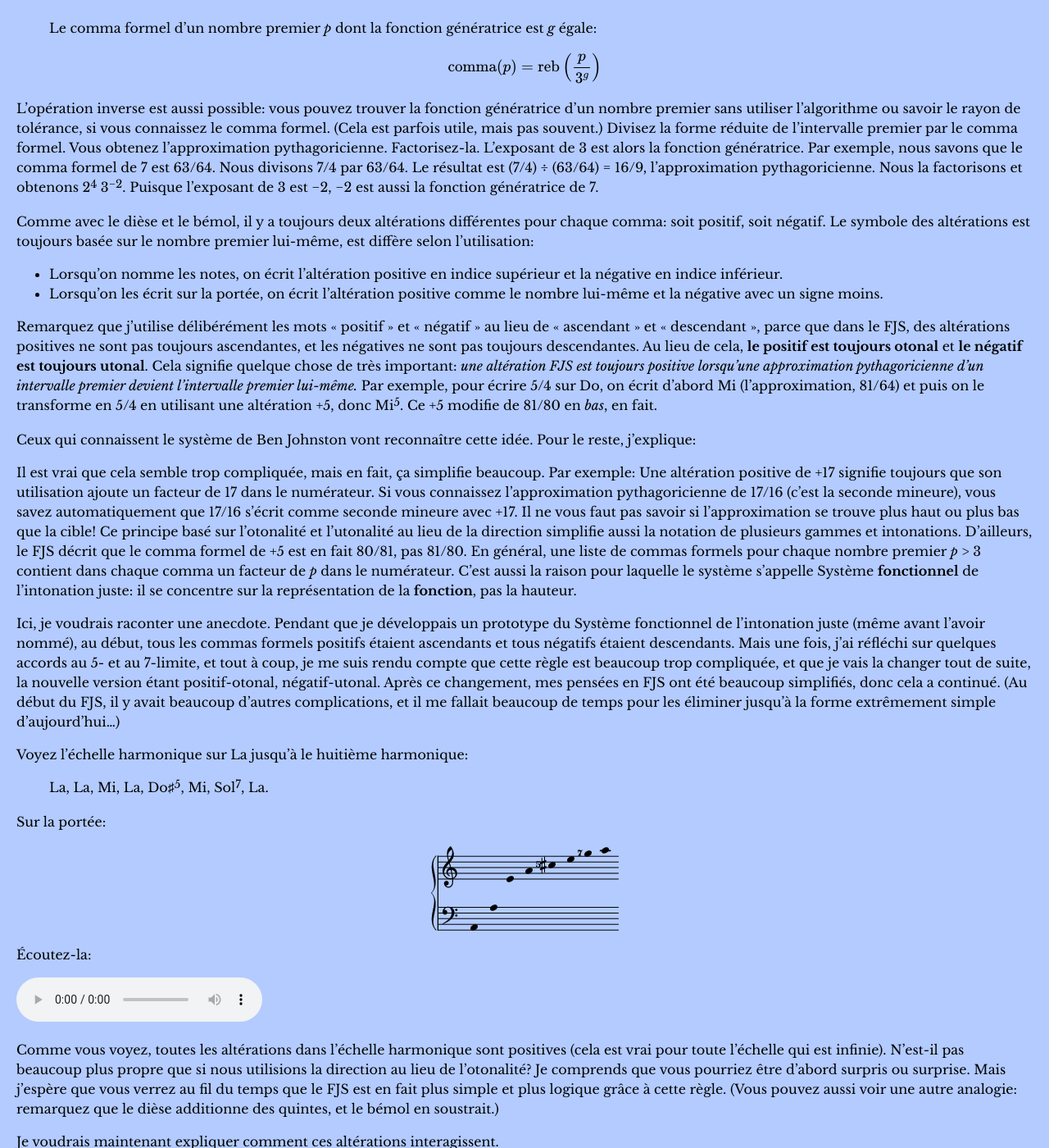
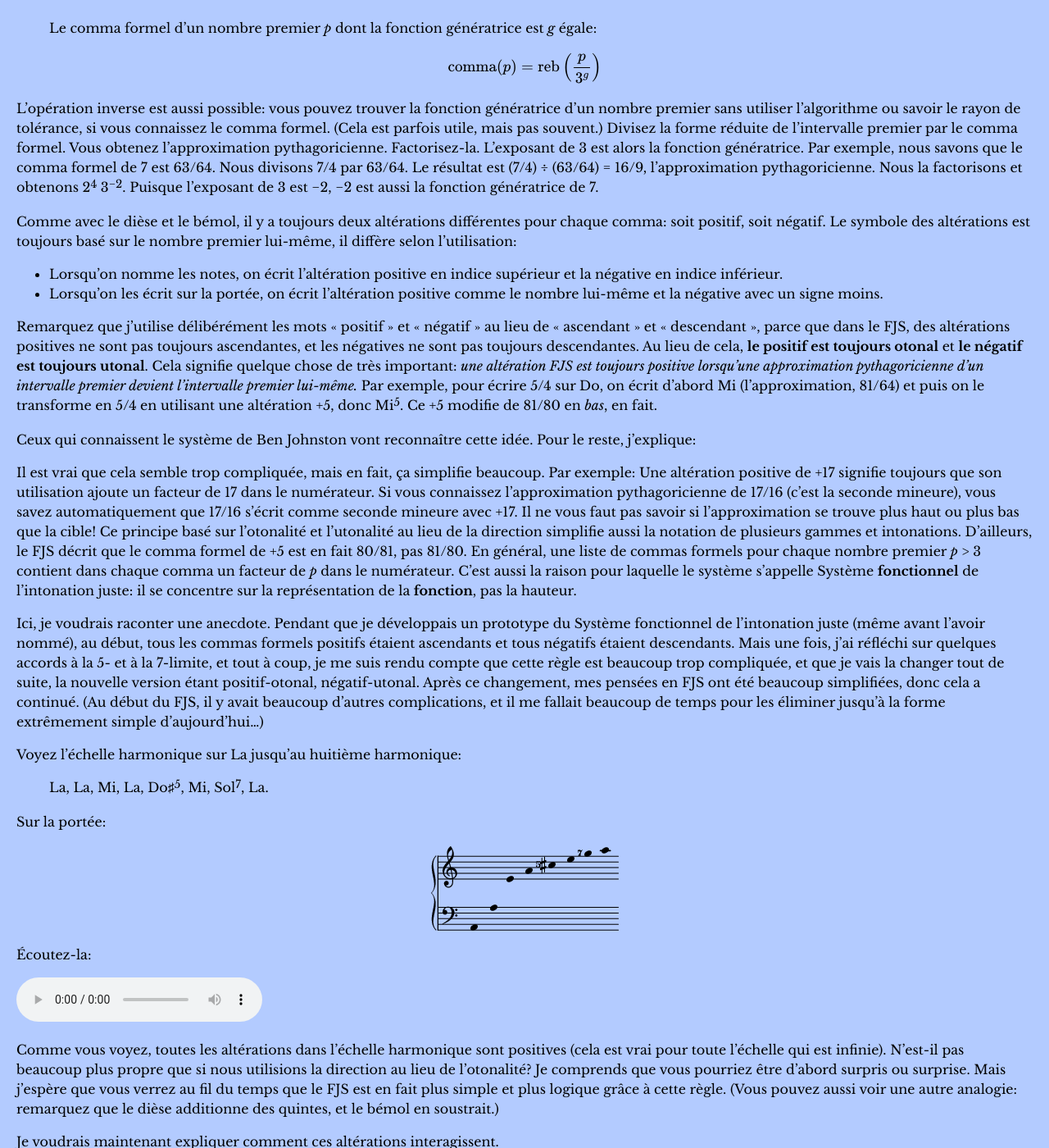
Before and after one commit to misotanni/misotanni.github.io, a Jekyll site: the page built from fjs/fr/crash.md, in a window 1280 px wide and 1400 px high, scrolled down 6599 px. Shown: the whole window at 82% size. Built offline with Jekyll 4.4.1, drawn with Linux system fonts in a browser that asks for light colours; our own code applies the rules of GitHub Pages for plain Markdown files; formulas are drawn with MathJax 3; some of the changed text lies outside the part shown.

Commit message:
frasycib

```diff
--- a/fjs/fr/crash.md
+++ b/fjs/fr/crash.md
@@ -81,11 +81,11 @@
 
 La plupart d'entre nous entend ici quatre « secondes environ majeures ». Mais ce serait injuste de les nommer égales et représenter toutes avec une seconde majeure sur la portée. Ce sont de différents intervalles. L'élimination de ces différences dans un système où elles comptent le plus est une erreur.
 
-Vous pensez alors peut-être qu'il y a une position intermédiaire, une partie de l'intonation juste qui peut être assignée sans équivoque à la notation de portée sans enharmonie, et vous avez encore raison. Cette position intermédiaire est l'intonation juste au 3-limite, aussi appelée accord pythagoricien.
+Vous pensez alors peut-être qu'il y a une position intermédiaire, une partie de l'intonation juste qui peut être assignée sans équivoque à la notation de portée sans enharmonie, et vous avez encore raison. Cette position intermédiaire est l'intonation juste à la 3-limite, aussi appelée accord pythagoricien.
 
 Cela signifie que nous assignons le rapport 2/1 à l'octave (comme en 12-EDO) et le rapport 3/2 à la quinte juste. Avec cette attribution, on peut assigner chaque intervalle conventionnel à exactement un rapport pythagoricien. Il y a une bijection.
 
-C'est aussi une manière dont nous pouvons même *définir* les notes de l'échelle diatonique. Fa, Do, Sol, Ré, La, Mi, et Si sont alors définis ainsi: Fa–Do est 3/2, aussi Do–Sol, etc. On remarque que Si–Fa devient 1024/729, qui est un peu plus petit que 3/2. Nous définissons donc le dièse et le bémol ainsi: Si–Fa♯ et Si♭–Fa sont 3/2. Vous verrez que le FJS étend ce principe: des petites différences sont annulées avec des altérations.
+C'est aussi une manière dont nous pouvons même *définir* les notes de l'échelle diatonique. Fa, Do, Sol, Ré, La, Mi, et Si sont alors définis ainsi: Fa–Do est 3/2, aussi Do–Sol, etc. On remarque que Si–Fa devient 1024/729, qui est un peu plus petit que 3/2. Nous définissons donc le dièse et le bémol ainsi: Si–Fa♯ et Si♭–Fa sont 3/2. Vous verrez que le FJS étend ce principe: de petites différences sont annulées avec des altérations.
 
 Remarquez que cette bijection a besoin de quelque chose dont peut-être quelques ne sont pas conscients: des dièses et bémols plus que doubles. Bien qu'ils soient très rares dans la musique conventionnelle, ils sont indispensables ici pour que la ligne de quintes soit infinie dans deux directions. Dans le FJS, vous pourriez voir aussi des triple- et quadruple-dièses et bémols, etc. Cela ne signifie pas du tout qu'ils sont fréquents, mais ne paniquez pas quand vous en avez besoin.
 
@@ -165,15 +165,15 @@
 
 <audio controls><source src="../assets/audio_3.mp3" type="audio/mpeg"></audio>
 
-Pourquoi alors utiliser la tierce majeure, pas la quarte diminuée, pour 5/4? En raison de la simplicité, vous dites? La tierce majeure s'élève à +4 quintes pendant que la quarte diminuée à −8, donc beaucoup plus compliqué. D'après cela, pourquoi est-ce que nous n'utilisons pas la tierce *mineure* pour 5/4, qui est encore plus simple: seulement −3 quintes au lieu de +4. Maintenant, vous dites qu'elle est trop éloignée? Avez-*vous* l'autorité de décider l'équilibre correct entre simplicité et proximité?
+Pourquoi alors utiliser la tierce majeure et pas la quarte diminuée pour 5/4? En raison de la simplicité, vous dites? La tierce majeure s'élève à +4 quintes pendant que la quarte diminuée à −8, donc beaucoup plus compliquée. D'après cela, pourquoi n'utilisons-nous pas la tierce *mineure* pour 5/4, qui est encore plus simple: seulement −3 quintes au lieu de +4. Maintenant, vous dites qu'elle est trop éloignée? Avez-*vous* l'autorité de décider l'équilibre correct entre simplicité et proximité?
 
-Calmez-vous. C'était une satire des autres notations de JI. Elles choisissent ces approximations sans aucune logique. Dans le FJS, la question « Comment choisissons-nous les approximations pour chaque intervalle premier? » a une réponse très simple: nous ne le faisons pas. Une constante fixe le fait pour nous: le **rayon de tolérance**. Après avoir expérimenté avec beaucoup de différents rayons et considéré les avantages et les inconvénients de chacun, j'ai décidé que la version courante du FJS utilisera le rayon suivant:
+Calmez-vous. C'était une satire des autres notations de JI. Elles choisissent ces approximations sans aucune logique. Dans le FJS, la question « Comment choisissons-nous les approximations pour chaque intervalle premier? » a une réponse très simple: *nous*, nous ne le faisons pas. Une constante fixe le fait pour nous: le **rayon de tolérance**. Après avoir expérimenté avec beaucoup de différents rayons et considéré les avantages et les inconvénients de chacun, j'ai décidé que la version courante du FJS utilisera le rayon suivant:
 
 $$\displaystyle \lambda =\sqrt{\frac{33}{31}}$$
 
 J'expliquerai ce choix plus tard.
 
-Comment le FJS utilise-t-il ce nombre? L'étape suivante est l'élément le plus important de tout le FJS. C'est l'élément qui fait la différence entre le FJS et toutes les autres notations de JI. C'est l'**algorithme principal du FJS**. Ici, vous trouvez une forme lisible pour des humains, mais il existe aussi dans des langages de programmation, y compris une calculatrice sur ce site.
+Comment le FJS utilise-t-il ce nombre? L'étape suivante est l'élément le plus important de tout le FJS. C'est l'élément qui fait la différence entre le FJS et toutes les autres notations de JI. C'est l'**algorithme principal du FJS**. Ici, vous trouvez une forme lisible pour des humains, mais l'algorithme existe aussi dans des langages de programmation, y compris une calculatrice sur ce site.
 
 L'**algorithme principal du FJS** trouve la **fonction génératrice** pour chaque nombre premier en utilisant le rayon de tolérance. J'explique le but de l'algorithme, sa tâche, et le but de la fonction génératrice.
 
@@ -217,7 +217,7 @@
 
 L'opération inverse est aussi possible: vous pouvez trouver la fonction génératrice d'un nombre premier sans utiliser l'algorithme ou savoir le rayon de tolérance, si vous connaissez le comma formel. (Cela est parfois utile, mais pas souvent.) Divisez la forme réduite de l'intervalle premier par le comma formel. Vous obtenez l'approximation pythagoricienne. Factorisez-la. L'exposant de 3 est alors la fonction génératrice. Par exemple, nous savons que le comma formel de 7 est 63/64. Nous divisons 7/4 par 63/64. Le résultat est (7/4) ÷ (63/64) = 16/9, l'approximation pythagoricienne. Nous la factorisons et obtenons 2<sup>4</sup> 3<sup>−2</sup>. Puisque l'exposant de 3 est −2, −2 est aussi la fonction génératrice de 7.
 
-Comme avec le dièse et le bémol, il y a toujours deux altérations différentes pour chaque comma: soit positif, soit négatif. Le symbole des altérations est toujours basée sur le nombre premier lui-même, est diffère selon l'utilisation:
+Comme avec le dièse et le bémol, il y a toujours deux altérations différentes pour chaque comma: soit positif, soit négatif. Le symbole des altérations est toujours basé sur le nombre premier lui-même, il diffère selon l'utilisation:
 
 - Lorsqu'on nomme les notes, on écrit l'altération positive en indice supérieur et la négative en indice inférieur.
 - Lorsqu'on les écrit sur la portée, on écrit l'altération positive comme le nombre lui-même et la négative avec un signe moins.
@@ -228,9 +228,9 @@
 
 Il est vrai que cela semble trop compliquée, mais en fait, ça simplifie beaucoup. Par exemple: Une altération positive de +17 signifie toujours que son utilisation ajoute un facteur de 17 dans le numérateur. Si vous connaissez l'approximation pythagoricienne de 17/16 (c'est la seconde mineure), vous savez automatiquement que 17/16 s'écrit comme seconde mineure avec +17. Il ne vous faut pas savoir si l'approximation se trouve plus haut ou plus bas que la cible! Ce principe basé sur l'otonalité et l'utonalité au lieu de la direction simplifie aussi la notation de plusieurs gammes et intonations. D'ailleurs, le FJS décrit que le comma formel de +5 est en fait 80/81, pas 81/80. En général, une liste de commas formels pour chaque nombre premier *p* > 3 contient dans chaque comma un facteur de *p* dans le numérateur. C'est aussi la raison pour laquelle le système s'appelle Système **fonctionnel** de l'intonation juste: il se concentre sur la représentation de la **fonction**, pas la hauteur.
 
-Ici, je voudrais raconter une anecdote. Pendant que je développais un prototype du Système fonctionnel de l'intonation juste (même avant l'avoir nommé), au début, tous les commas formels positifs étaient ascendants et tous négatifs étaient descendants. Mais une fois, j'ai réfléchi sur quelques accords au 5- et au 7-limite, et tout à coup, je me suis rendu compte que cette règle est beaucoup trop compliquée, et que je vais la changer tout de suite, la nouvelle version étant positif-otonal, négatif-utonal. Après ce changement, mes pensées en FJS ont été beaucoup simplifiés, donc cela a continué. (Au début du FJS, il y avait beaucoup d'autres complications, et il me fallait beaucoup de temps pour les éliminer jusqu'à la forme extrêmement simple d'aujourd'hui…)
+Ici, je voudrais raconter une anecdote. Pendant que je développais un prototype du Système fonctionnel de l'intonation juste (même avant l'avoir nommé), au début, tous les commas formels positifs étaient ascendants et tous négatifs étaient descendants. Mais une fois, j'ai réfléchi sur quelques accords à la 5- et à la 7-limite, et tout à coup, je me suis rendu compte que cette règle est beaucoup trop compliquée, et que je vais la changer tout de suite, la nouvelle version étant positif-otonal, négatif-utonal. Après ce changement, mes pensées en FJS ont été beaucoup simplifiées, donc cela a continué. (Au début du FJS, il y avait beaucoup d'autres complications, et il me fallait beaucoup de temps pour les éliminer jusqu'à la forme extrêmement simple d'aujourd'hui…)
 
-Voyez l'échelle harmonique sur La jusqu'à le huitième harmonique:
+Voyez l'échelle harmonique sur La jusqu'au huitième harmonique:
 
 > La, La, Mi, La, Do♯<sup>5</sup>, Mi, Sol<sup>7</sup>, La.
 
```
Also changed, not shown: other parts of fjs/fr/crash.md (+9 -9 lines).
